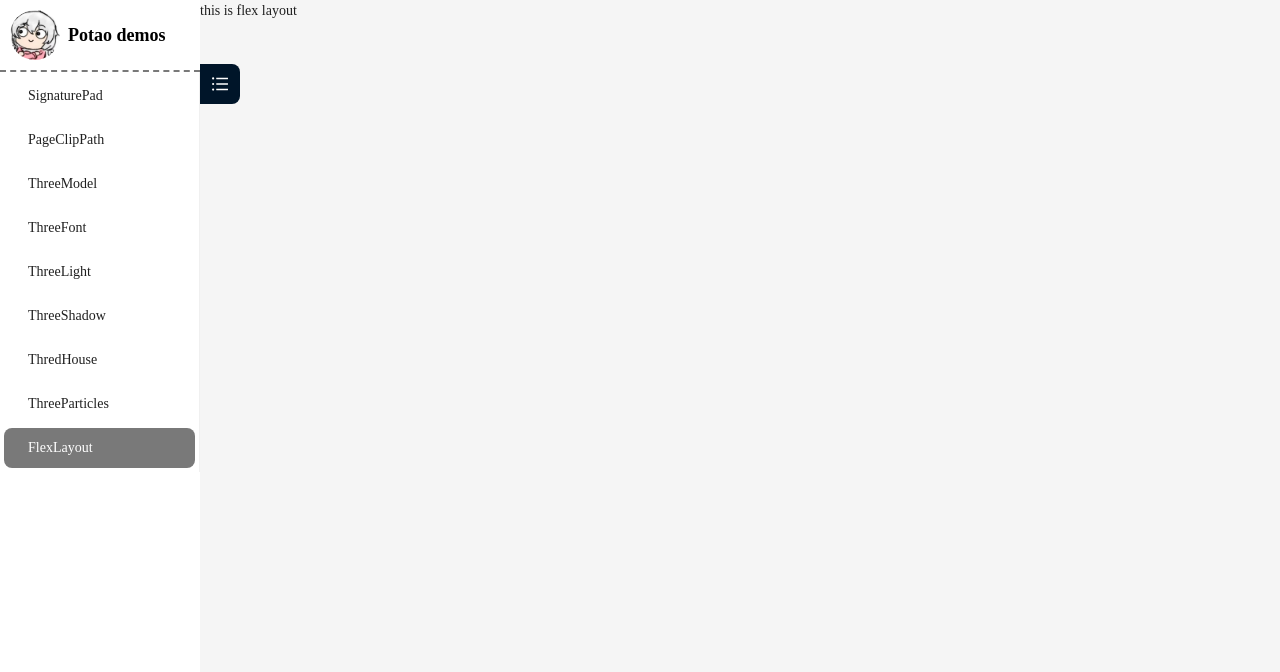
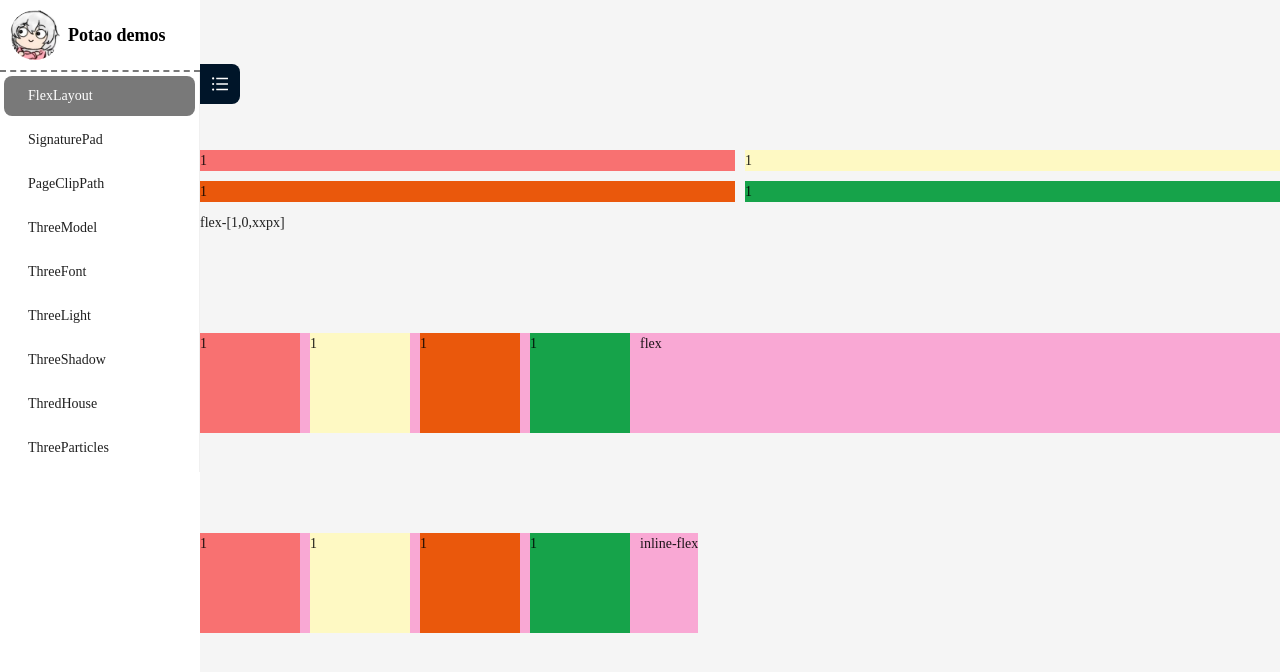
Before and after one commit to potato0620/react-demo, a React (Vite) app: page / in a window 1280 px wide. Both pictures are taken after a click on the item "FlexLayout". Shown: the top 672 px of the page. Built offline with nearby package versions, Linux system fonts and the light colour scheme; a web font is replaced by a local one.

Commit message:
✨ feat: learn flex layout

```diff
--- a/src/pages/demo/flex-layout/index.tsx
+++ b/src/pages/demo/flex-layout/index.tsx
@@ -1,7 +1,31 @@
 import './index.scss'
 
 const FlexLayout: React.FC = () => {
-  return <>this is flex layout</>
+  return (
+    <>
+      <div className='flex-wrapper w-full flex flex-wrap gap-[10px] mt-[150px]'>
+        <span className='flex-item bg-red-400 flex-[1_0_49%]'>1</span>
+        <span className='flex-item bg-yellow-100 flex-[1_0_49%]'>1</span>
+        <span className='flex-item bg-orange-600 flex-[1_1_49%]'>1</span>
+        <span className='flex-item bg-green-600 flex-[1_1_49%]'>1</span>
+        <h1>flex-[1,0,xxpx]</h1>
+      </div>
+      <div className='flex-wrapper h-[100px] flex bg-pink-300 gap-[10px] mt-[100px]'>
+        <span className='flex-item bg-red-400 flex-[0_0_100px]'>1</span>
+        <span className='flex-item bg-yellow-100 flex-[0_0_100px]'>1</span>
+        <span className='flex-item bg-orange-600 flex-[0_1_100px]'>1</span>
+        <span className='flex-item bg-green-600 flex-[0_1_100px]'>1</span>
+        <h1>flex</h1>
+      </div>
+      <div className='flex-wrapper h-[100px] inline-flex bg-pink-300 gap-[10px] mt-[100px]'>
+        <span className='flex-item bg-red-400 w-[100px]'>1</span>
+        <span className='flex-item bg-yellow-100 w-[100px]'>1</span>
+        <span className='flex-item bg-orange-600 w-[100px]'>1</span>
+        <span className='flex-item bg-green-600 w-[100px]'>1</span>
+        <h1>inline-flex</h1>
+      </div>
+    </>
+  )
 }
 
 export default FlexLayout
--- a/src/pages/home/index.tsx
+++ b/src/pages/home/index.tsx
@@ -47,15 +47,42 @@ function getItem(
 }
 
 const items: MenuItem[] = [
-  getItem('SignaturePad', 'signaturePad'),
-  getItem('PageClipPath', 'pageClipPath'),
-  getItem('ThreeModel', 'webgl'),
-  getItem('ThreeFont', 'pageThreeFont'),
-  getItem('ThreeLight', 'threeLight'),
-  getItem('ThreeShadow', 'threeShadow'),
-  getItem('ThredHouse', 'threeHouse'),
-  getItem('ThreeParticles', 'threeParticles'),
-  getItem('FlexLayout', 'flexLayout')
+  {
+    label: 'FlexLayout',
+    key: 'flexLayout'
+  },
+  {
+    label: 'SignaturePad',
+    key: 'signaturePad'
+  },
+  {
+    label: 'PageClipPath',
+    key: 'pageClipPath'
+  },
+  {
+    label: 'ThreeModel',
+    key: 'webgl'
+  },
+  {
+    label: 'ThreeFont',
+    key: 'pageThreeFont'
+  },
+  {
+    label: 'ThreeLight',
+    key: 'threeLight'
+  },
+  {
+    label: 'ThreeShadow',
+    key: 'threeShadow'
+  },
+  {
+    label: 'ThredHouse',
+    key: 'threeHouse'
+  },
+  {
+    label: 'ThreeParticles',
+    key: 'threeParticles'
+  }
 ]
 
 export default function Home() {
```
